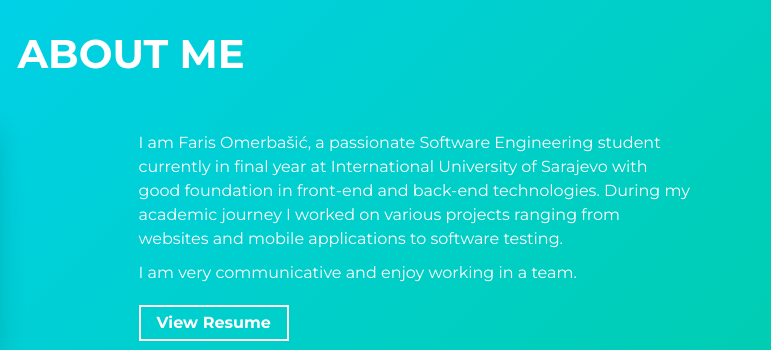
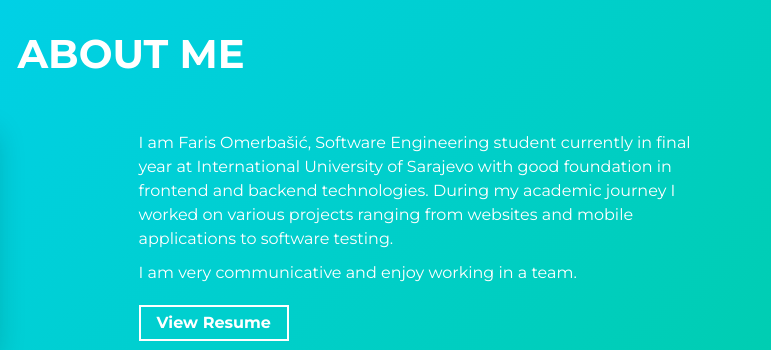
Before and after one commit to FarisOmerbasic/Portfolio, a website built with Parcel: page src/index.html in a window 1280 px wide. Shown: the part 820-1170 px from the top of the page, 509-1280 px from the left. Built offline with nearby package versions, Linux system fonts and the light colour scheme.

Commit message:
Update index.html

```diff
--- a/src/index.html
+++ b/src/index.html
@@ -1,14 +1,3 @@
-<!--
-  Hello!
-  -
-  Simplefolio is a clean and responsive portfolio template for Developers!
-  Created by Jacobo Martinez.
-  -
-  Github Repo: https://github.com/cobiwave/simplefolio/
-  Readme: https://github.com/cobiwave/simplefolio/README.md
-  -
-  For business & inquires, contact me -> jacobojavier98@gmail.com
--->
 <!DOCTYPE html>
 <html lang="en" class="sr">
 
@@ -18,27 +7,24 @@
   <meta name="viewport" content="width=device-width, initial-scale=1" />
   <link rel="shortcut icon" type="image/png" href="assets/favicon.png" />
 
-  <!-- Todo: put here your site title -->
+
   <title>Faris Omerbašić | Developer</title>
-  <!-- Todo: add some coding keywords below - e.g: (javascript, yourusername, etc) -->
   <meta name="keywords" content="[username], [name], skill" />
-  <!-- Todo: improve your SEO by adding a small description of you -->
   <meta name="description" content="[Your name here] | Developer" />
 
   <link rel="stylesheet" href="https://cdnjs.cloudflare.com/ajax/libs/font-awesome/4.7.0/css/font-awesome.min.css" />
   <link rel="stylesheet" href="styles.scss" />
   <script defer src="https://unpkg.com/scrollreveal@4.0.0/dist/scrollreveal.min.js"></script>
 
-  <!-- Todo: remove the below script once you finish your portfolio -->
+
   <script async defer src="https://buttons.github.io/buttons.js"></script>
 </head>
 
-<!-- Todo: read the following HTML Todos to create your stunning portfolio website -->
 
 <body>
   <div id="top"></div>
 
-  <!-- **** Hero Section **** -->
+
   <section id="hero" class="jumbotron">
     <div class="container">
       <h1 class="hero-title load-hidden">
@@ -51,9 +37,8 @@
       </p>
     </div>
   </section>
-  <!-- /END Hero Section -->
 
-  <!-- **** About Section **** -->
+
   <section id="about">
     <div class="container">
       <h2 class="section-title load-hidden">About me</h2>
@@ -61,14 +46,14 @@
         <div class="col-md-6 col-sm-12">
           <div class="about-wrapper__image load-hidden">
             <img alt="Profile Image" class="img-fluid rounded shadow-lg" height="auto" width="300px"
-              src="assets/profile.jpg" alt="Profile Image" />
+              src="assets/profile.JPG" alt="Profile Image" />
           </div>
         </div>
         <div class="col-md-6 col-sm-12">
           <div class="about-wrapper__info load-hidden">
             <p class="about-wrapper__info-text">
-              I am Faris Omerbašić, a passionate Software Engineering student currently in final year at International
-              University of Sarajevo with good foundation in front-end and back-end technologies. During my academic
+              I am Faris Omerbašić, Software Engineering student currently in final year at International
+              University of Sarajevo with good foundation in frontend and backend technologies. During my academic
               journey I worked on various projects ranging from websites and mobile applications to software testing.
             </p>
             <p class="about-wrapper__info-text">
@@ -84,15 +69,15 @@
       </div>
     </div>
   </section>
-  <!-- /END About Section -->
 
-  <!-- **** Projects Section **** -->
+
+
   <section id="projects">
     <div class="container">
       <div class="project-wrapper">
         <h2 class="section-title dark-blue-text">Some of my Projects</h2>
 
-        <!-- Notice: each .row is a project -->
+
         <div class="row">
           <div class="col-lg-4 col-sm-12">
             <div class="project-wrapper__text load-hidden">
@@ -123,9 +108,9 @@
             </div>
           </div>
         </div>
-        <!-- /END Project -->
 
-        <!-- Notice: each .row is a project -->
+
+
         <div class="row">
           <div class="col-lg-4 col-sm-12">
             <div class="project-wrapper__text load-hidden">
@@ -156,9 +141,9 @@
             </div>
           </div>
         </div>
-        <!-- /END Project -->
 
-        <!-- Notice: each .row is a project -->
+
+
         <div class="row">
           <div class="col-lg-4 col-sm-12">
             <div class="project-wrapper__text load-hidden">
@@ -191,13 +176,12 @@
             </div>
           </div>
         </div>
-        <!-- /END Project -->
+
       </div>
     </div>
   </section>
-  <!-- /END Projects Section -->
 
-  <!-- **** Contact Section **** -->
+
 
   <section id="contact">
     <div class="container">
@@ -210,11 +194,9 @@
       </div>
     </div>
   </section>
-  <!-- /END Contact Section -->
 
 
 
-  <!-- **** Footer Section **** -->
   <footer class="footer navbar-static-bottom">
     <div class="container">
       <a rel="noreferrer" href="#top" class="back-to-top">
@@ -231,7 +213,7 @@
 
     </div>
   </footer>
-  <!-- /END Footer Section -->
+
 
   <script defer type="module" src="index.js"></script>
 </body>
```
